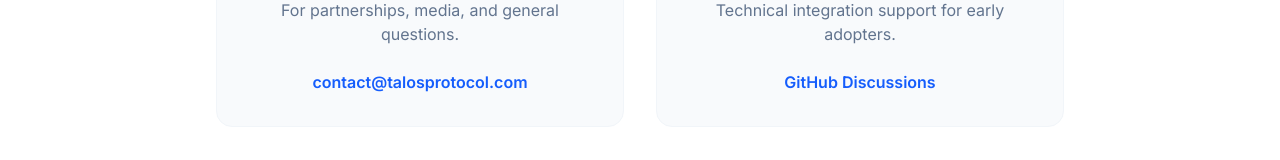
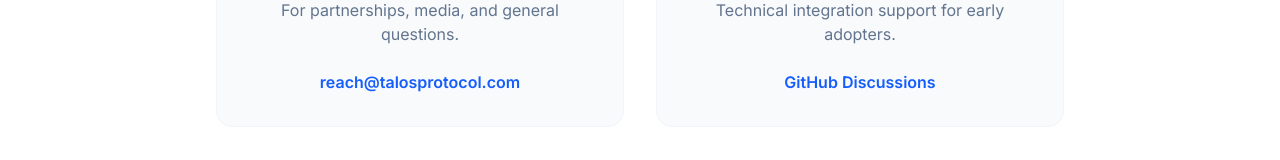
Before and after one commit to talosprotocol/talos-site, a Next.js app: page /contact in a window 1280 px wide. Shown: the part 471-631 px from the top of the page. Built offline with nearby package versions, Linux system fonts and the light colour scheme.

Commit message:
chore: Update contact email to reach@talosprotocol.com

```diff
--- a/src/app/contact/page.tsx
+++ b/src/app/contact/page.tsx
@@ -25,8 +25,8 @@
                 <p className="text-slate-500 mb-6">
                     For partnerships, media, and general questions.
                 </p>
-                <Link href="mailto:contact@talosprotocol.com" className="text-blue-600 font-semibold hover:underline">
-                    contact@talosprotocol.com
+                <Link href="mailto:reach@talosprotocol.com" className="text-blue-600 font-semibold hover:underline">
+                    reach@talosprotocol.com
                 </Link>
             </div>
 
--- a/src/app/developers/page.tsx
+++ b/src/app/developers/page.tsx
@@ -169,7 +169,7 @@
              <Link href="https://github.com/talosprotocol/talos" className="text-sm text-gray-500 hover:text-blue-600 transition-colors">
               GitHub
             </Link>
-             <Link href="mailto:contact@talosprotocol.com" className="text-sm text-gray-500 hover:text-blue-600 transition-colors">
+             <Link href="mailto:reach@talosprotocol.com" className="text-sm text-gray-500 hover:text-blue-600 transition-colors">
               Contact
             </Link>
           </div>
--- a/src/app/docs/speed-insights/page.tsx
+++ b/src/app/docs/speed-insights/page.tsx
@@ -332,7 +332,7 @@
             <Link href="https://github.com/talosprotocol/talos" className="text-sm text-gray-500 hover:text-blue-600 transition-colors">
               GitHub
             </Link>
-            <Link href="mailto:contact@talosprotocol.com" className="text-sm text-gray-500 hover:text-blue-600 transition-colors">
+            <Link href="mailto:reach@talosprotocol.com" className="text-sm text-gray-500 hover:text-blue-600 transition-colors">
               Contact
             </Link>
           </div>
--- a/src/app/solutions/page.tsx
+++ b/src/app/solutions/page.tsx
@@ -81,7 +81,7 @@
                 View Documentation
               </Link>
               <Link
-                href="mailto:contact@talosprotocol.com"
+                href="mailto:reach@talosprotocol.com"
                 className="px-5 py-2.5 bg-white border border-gray-300 text-gray-800 font-semibold rounded-lg hover:bg-gray-50 transition-colors text-sm"
               >
                 Request Demo
--- a/src/components/Hero.tsx
+++ b/src/components/Hero.tsx
@@ -30,7 +30,7 @@
             Get Started
           </Link>
           <a
-            href="mailto:contact@talosprotocol.com?subject=Talos%20Protocol%20Inquiry"
+            href="mailto:reach@talosprotocol.com?subject=Talos%20Protocol%20Inquiry"
             className="px-8 py-4 text-lg font-medium text-blue-600 bg-transparent border-2 border-blue-200 rounded-full hover:bg-blue-50 transition-colors"
           >
             Contact Sales
--- a/src/components/services/ServiceCard.tsx
+++ b/src/components/services/ServiceCard.tsx
@@ -46,7 +46,7 @@
         <p className="font-semibold text-gray-900 mb-6">{engagement}</p>
 
         <a
-          href={`mailto:contact@talosprotocol.com?subject=Inquiry:%20${encodeURIComponent(title)}`}
+          href={`mailto:reach@talosprotocol.com?subject=Inquiry:%20${encodeURIComponent(title)}`}
           className={`w-full inline-flex items-center justify-center px-6 py-3 rounded-lg font-semibold transition-colors ${
             featured
               ? "bg-blue-600 text-white hover:bg-blue-700"
```
